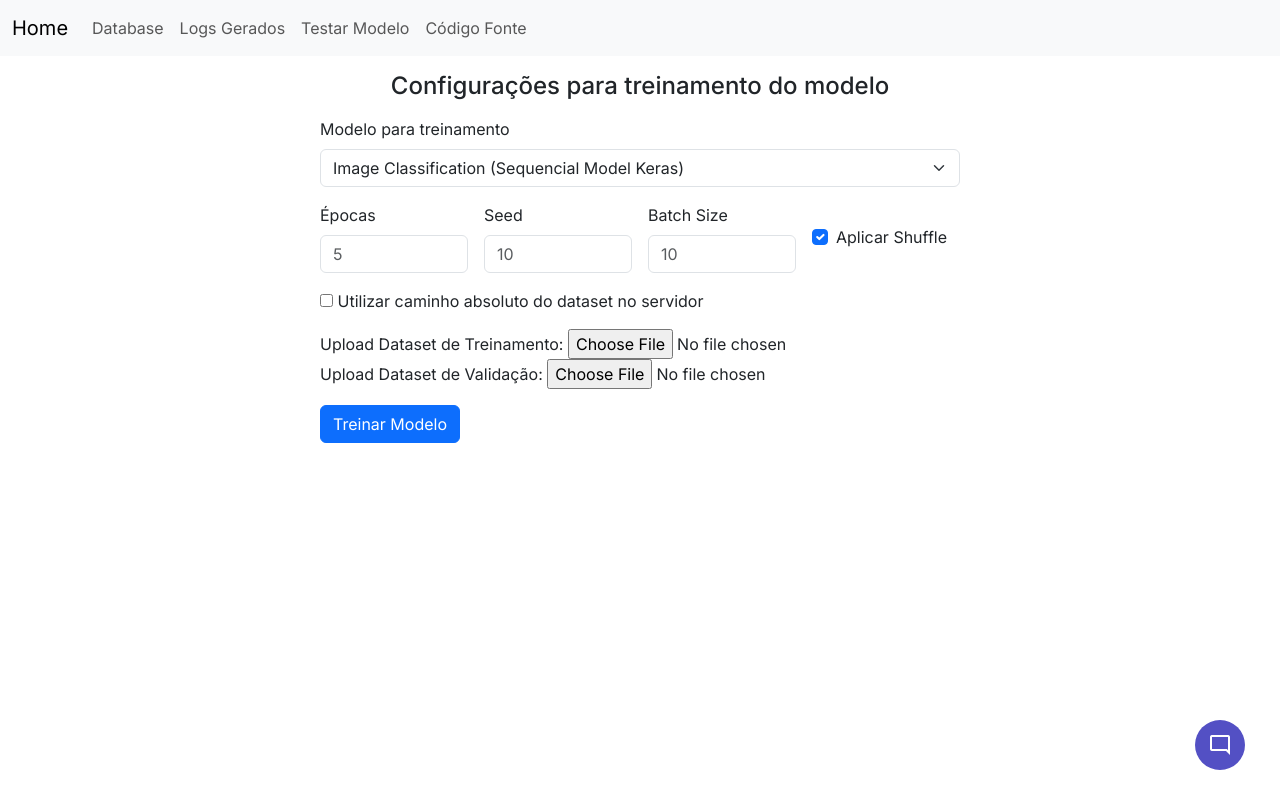
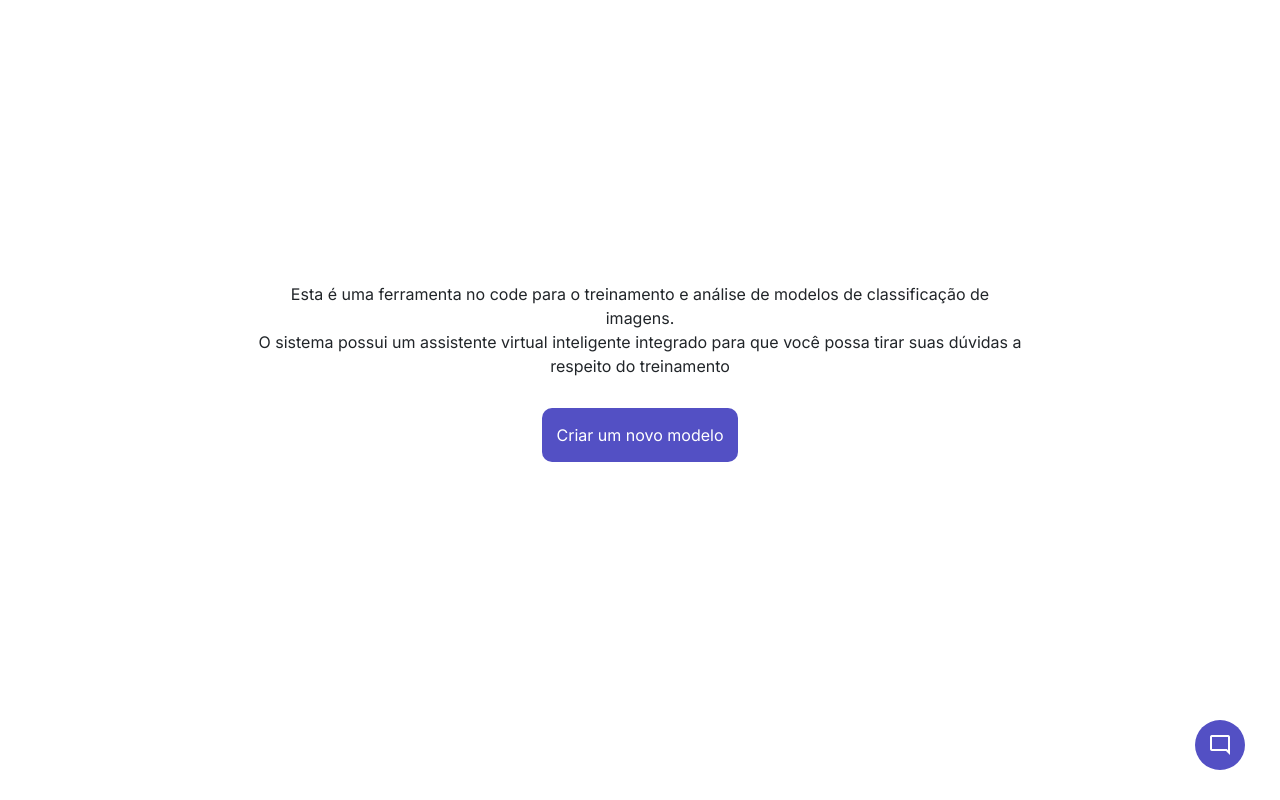
Before and after one commit to sgabriel-santos/automatic-training-of-AI-models, a FastAPI app: page / in a window 1280 px wide. Run offline with FastAPI, Linux system fonts and the light colour scheme; some libraries are stand-ins or nearby versions.

Commit message:
Developed Home Page Draft

```diff
--- a/autotrain_with_llm/routes/screen_routes.py
+++ b/autotrain_with_llm/routes/screen_routes.py
@@ -16,6 +16,10 @@ templates = Jinja2Templates(directory=templates_path)
 
 @router.get('/')
 async def home_screen(request: Request):
+    return templates.TemplateResponse("home.html", {"request": request,  "name": "Teste Jinja"})
+
+@router.get('/form')
+async def form_screen(request: Request):
     return templates.TemplateResponse("form.html", {"request": request,  "name": "Teste Jinja"})
 
 
@@ -27,9 +31,9 @@ async def source_code_screen(request: Request):
     return templates.TemplateResponse("source_code.html", {"request": request, "function_code": function_code})
 
 
-@router.get('/database')
-async def database(request: Request):
-    return templates.TemplateResponse("database.html", {"request": request, "name": "Database"})
+@router.get('/dataset')
+async def dataset(request: Request):
+    return templates.TemplateResponse("dataset.html", {"request": request, "name": "Dataset"})
 
 
 @router.get('/test_model')
--- a/autotrain_with_llm/ui/templates/database.html
+++ b/autotrain_with_llm/ui/templates/dataset.html
@@ -3,7 +3,7 @@
 {% block title %}Configurações para treinamento do modelo{% endblock %}
 
 {% block content %}
-<script src="{{ url_for('static', path='/scripts/database.js') }}"></script>
+<script src="{{ url_for('static', path='/scripts/dataset.js') }}"></script>
 <div class="config-content">
   <div>
     <h3>Configuração atual do modelo</h3>
--- /dev/null
+++ b/autotrain_with_llm/ui/templates/home.html
@@ -0,0 +1,52 @@
+{% extends "index.html" %}
+''
+{% block title %}Detalhes da Ferramenta{% endblock %}
+
+{% block content %}
+
+<div class="home-content">
+  <div class="tool-details-text">
+    <span>Esta é uma ferramenta no code para o treinamento e análise de modelos de classificação de imagens.</span>
+    <span>O sistema possui um assistente virtual inteligente integrado para que você possa tirar suas dúvidas a respeito do treinamento</span>
+  </div>
+
+  <a href="/form" class="btn-create-new-model">
+    Criar um novo modelo
+  </a>
+</div>
+
+<script>
+  document.addEventListener("DOMContentLoaded", () => {
+    let nav = document.querySelector("nav")
+    nav.style.display = 'none'
+  })
+</script>
+
+<style>
+  .home-content {
+    display: flex;
+    flex-direction: column;
+    justify-content: center;
+    align-items: center;
+    height: 100%;
+    width: 60vw;
+    align-self: center;
+  }
+
+  .tool-details-text span{
+    text-align: center;
+    display: block;
+  }
+
+  .btn-create-new-model {
+    margin-top: 30px;
+    padding: 15px;
+    border-radius: 10px;
+    background-color: #5350C4;
+    color: white;
+    border: none;
+    text-decoration: none;
+  }
+</style>
+
+{% endblock %}
--- a/autotrain_with_llm/ui/templates/index.html
+++ b/autotrain_with_llm/ui/templates/index.html
@@ -7,7 +7,7 @@
   <link rel="stylesheet" href="{{ url_for('static', path='styles/home.css') }}">
   <link rel="stylesheet" href="{{ url_for('static', path='styles/test_model.css') }}">
   <link rel="stylesheet" href="{{ url_for('static', path='styles/chat.css') }}">
-  <link rel="stylesheet" href="{{ url_for('static', path='styles/database.css') }}">
+  <link rel="stylesheet" href="{{ url_for('static', path='styles/dataset.css') }}">
   <meta name="viewport" content="width=device-width, initial-scale=1">
   <link href="https://cdn.jsdelivr.net/npm/bootstrap@5.3.3/dist/css/bootstrap.min.css" rel="stylesheet" integrity="sha384-QWTKZyjpPEjISv5WaRU9OFeRpok6YctnYmDr5pNlyT2bRjXh0JMhjY6hW+ALEwIH" crossorigin="anonymous">
   <link rel="stylesheet" href="https://cdnjs.cloudflare.com/ajax/libs/highlight.js/11.9.0/styles/default.min.css">
@@ -26,7 +26,10 @@
         <div class="collapse navbar-collapse" id="navbarNavDropdown">
           <ul class="navbar-nav">
             <li class="nav-item">
-              <a class="nav-link" href="/database">Database</a>
+              <a class="nav-link" href="/form">Configuração</a>
+            </li>
+            <li class="nav-item">
+              <a class="nav-link" href="/dataset">Dataset</a>
             </li>
             <li class="nav-item">
               <a class="nav-link" aria-current="page" href="/logs_screen">Logs Gerados</a>
```
Also changed, not shown: autotrain_with_llm/ui/statics/scripts/dataset.js (renamed from autotrain_with_llm/ui/statics/scripts/database.js), autotrain_with_llm/ui/statics/styles/dataset.css (renamed from autotrain_with_llm/ui/statics/styles/database.css).
